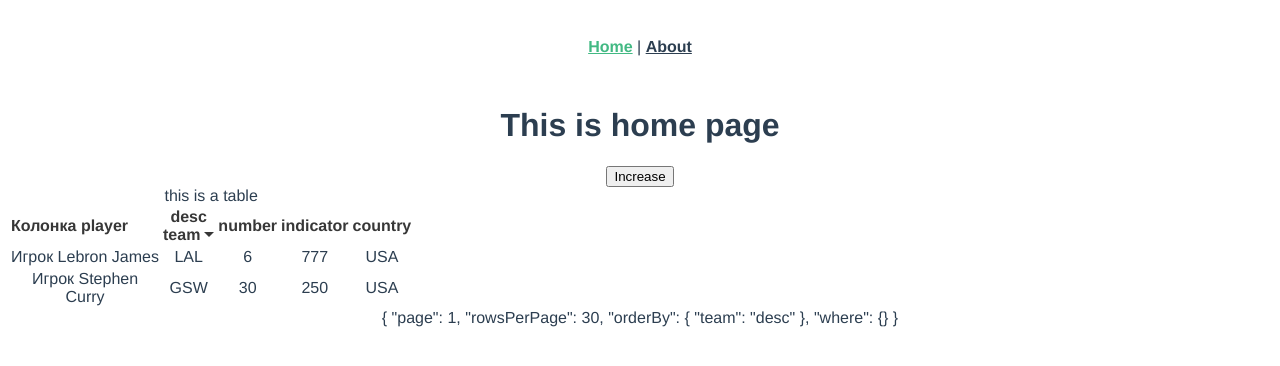
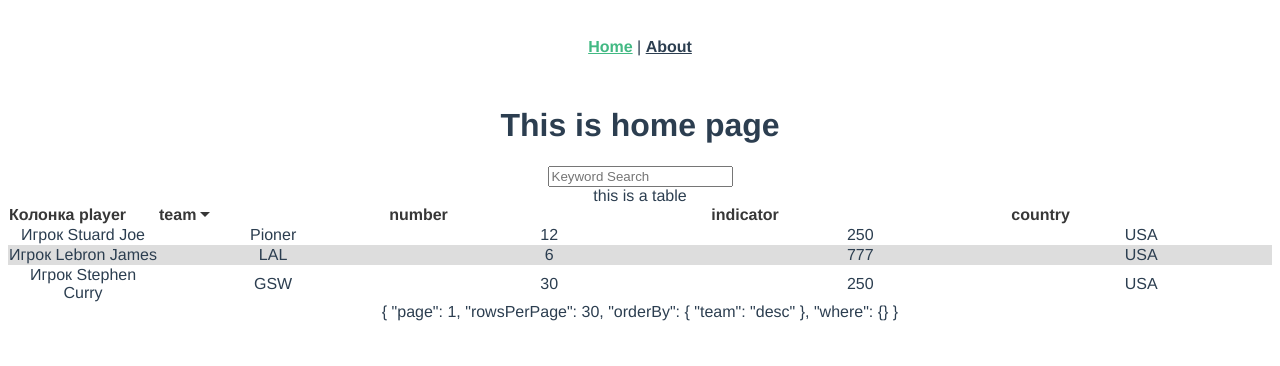
Before and after one commit to d-kochanzhi/cmp-data-table, a Vue app: page / in a window 1280 px wide. Shown: the top 366 px of the page. Built offline with nearby package versions, Linux system fonts and the light colour scheme; the HTML template or start-up script is replaced by a standard one.

Commit message:
new updates

```diff
--- a/src/components/cmp-table/cmp-table.vue
+++ b/src/components/cmp-table/cmp-table.vue
@@ -1,7 +1,9 @@
 <template>
   <div class="cmp-table" :class="[tableClassName]">
     <div class="cmp-table__main">
-      <button @click="onClick">Increase</button>
+      <div>
+        <input placeholder="Keyword Search" />
+      </div>
       <table>
         <caption v-if="props.caption">
           {{
@@ -27,7 +29,6 @@
                 getColSortStyle(header, viewOptionsComputed),
               ]"
               @click="header.sortable ? updateViewOptionsOrderBy(header.field) : null">
-              {{ viewOptionsComputed.orderBy[header.field] }}
               <span class="header">
                 <slot
                   v-if="slots[`header-${header.field}`]"
@@ -167,7 +168,13 @@ const props = defineProps({
 
 const { viewOptions, headers, items } = toRefs(props);
 
-const { generateColumnContent, getColStyle, getColSortStyle, getPagedItems } = useItems();
+const {
+  generateColumnContent,
+  getColStyle,
+  getColSortStyle,
+  getPagedItems,
+  getItemsForRender,
+} = useItems();
 const { clickRow, contextMenuRow } = useEmits(emits);
 const {
   viewOptionsComputed,
@@ -185,19 +192,7 @@ const headersForRender = computed(() => {
 
 const rowsForRender = computed(() => {
   console.log('rowsForRender');
-  const [field, direction] = Object.entries(viewOptionsComputed.value.orderBy)[0];
-  const sortedItems = items.value.sort((a: Item, b: Item) => {
-    const valA = generateColumnContent(field, a);
-    const valB = generateColumnContent(field, b);
-    if (direction === 'asc') {
-      return valA > valB ? 1 : -1;
-    }
-    if (direction === 'desc') {
-      return valB > valA ? 1 : -1;
-    }
-    return 0;
-  });
-  return getPagedItems(sortedItems, viewOptionsComputed.value);
+  return getItemsForRender(items.value, viewOptionsComputed.value);
 });
 </script>
 
@@ -209,6 +204,10 @@ const rowsForRender = computed(() => {
   --cmp-table-scrollbar-thumb-color: #c1c1c1;
   --cmp-table-scrollbar-corner-color: #fff;
 
+  /*header*/
   --cmp-table-header-font-color: #373737;
+
+  /*row*/
+  --cmp-table-row-even-color: #dddddd;
 }
 </style>
--- a/src/components/cmp-table/scss/style.scss
+++ b/src/components/cmp-table/scss/style.scss
@@ -28,6 +28,9 @@
   }
 
   > table {
+    border-spacing: 0px;
+    width: 100%;
+
     > thead {
       tr {
         border: none;
@@ -84,5 +87,13 @@
         }
       }
     }
+
+    > tbody {
+      > tr {
+        &.even-row {
+          background-color: var(--cmp-table-row-even-color);
+        }
+      }
+    }
   }
 }
--- a/src/components/cmp-table/useUtils/useItems.ts
+++ b/src/components/cmp-table/useUtils/useItems.ts
@@ -1,3 +1,4 @@
+import { SortType } from './../types/cmp-table';
 import { Header, Item, ViewOptions } from '../types/cmp-table';
 
 export default function useItems() {
@@ -25,6 +26,17 @@ export default function useItems() {
     return item[column] ?? '';
   };
 
+  const sortItemsFunc = function (field: string, sortType: SortType, a: Item, b: Item) {
+    const valA = generateColumnContent(field, a);
+    const valB = generateColumnContent(field, b);
+    if (sortType === 'asc') {
+      return valA > valB ? 1 : -1;
+    } else if (sortType === 'desc') {
+      return valB > valA ? 1 : -1;
+    }
+    return 0;
+  };
+
   const generateColumnContent = function (column: string, item: Item) {
     const content = getItemValue(column, item);
     return Array.isArray(content) ? content.join(',') : content;
@@ -41,11 +53,21 @@ export default function useItems() {
     return 'none';
   };
 
-  const getPagedItems = (array: Array<Item>, options: ViewOptions) => {
-    return array.slice(
+  const getPagedItems = (items: Array<Item>, options: ViewOptions) => {
+    return items.slice(
       (options.page - 1) * options.rowsPerPage,
       options.page * options.rowsPerPage,
     );
+  };
+
+  const getItemsForRender = (items: Array<Item>, options: ViewOptions) => {
+    let result = items;
+    let sortKeys = Object.keys(options.orderBy);
+    if (sortKeys.length > 0)
+      result = result.sort((a, b) =>
+        sortItemsFunc(sortKeys[0], options.orderBy[sortKeys[0]], a, b),
+      );
+    return getPagedItems(result, options);
   };
 
   return {
@@ -53,5 +75,6 @@ export default function useItems() {
     getColStyle,
     getColSortStyle,
     getPagedItems,
+    getItemsForRender,
   };
 }
--- a/src/views/HomeView.vue
+++ b/src/views/HomeView.vue
@@ -32,7 +32,7 @@ const options: ViewOptions = {
 const headers: Header[] = [
   { title: 'player', field: 'player', width: 150, identity: true },
   { title: 'team', field: 'team', sortable: true },
-  { title: 'number', field: 'number' },
+  { title: 'number', field: 'number', sortable: true },
   { title: 'indicator', field: 'indicator.weight' },
   { title: 'country', field: 'country' },
 ];
@@ -43,7 +43,6 @@ const items: Item[] = [
     team: 'GSW',
     number: 30,
     indicator: { height: '6-9', weight: 250 },
-    lastAttended: 'Davidson',
     country: 'USA',
   },
   {
@@ -51,12 +50,24 @@ const items: Item[] = [
     team: 'LAL',
     number: 6,
     indicator: { height: '6-9', weight: 777 },
-    lastAttended: 'St. Vincent-St. Mary HS (OH)',
+    country: 'USA',
+  },
+  {
+    player: 'Stuard Joe',
+    team: 'Pioner',
+    number: 12,
+    indicator: { height: '8', weight: 250 },
     country: 'USA',
   },
 ];
 
 const rowClicked = (item: Item, event: Event) => {
-  console.log('row clicked!');
+  items.push({
+    player: 'New Joe',
+    team: 'Pioner',
+    number: 0,
+    indicator: { height: '0', weight: 0 },
+    country: 'RUS',
+  });
 };
 </script>
```
